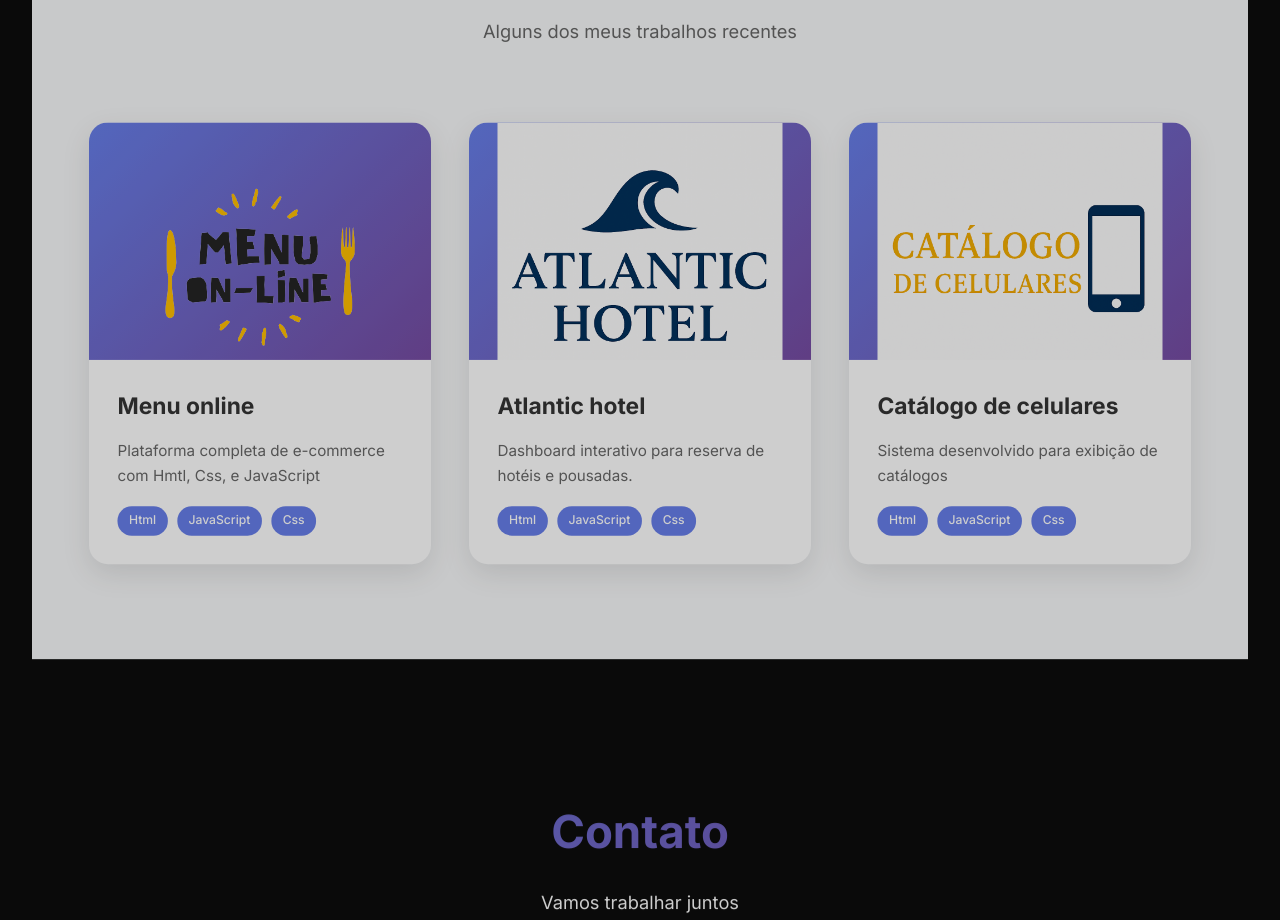
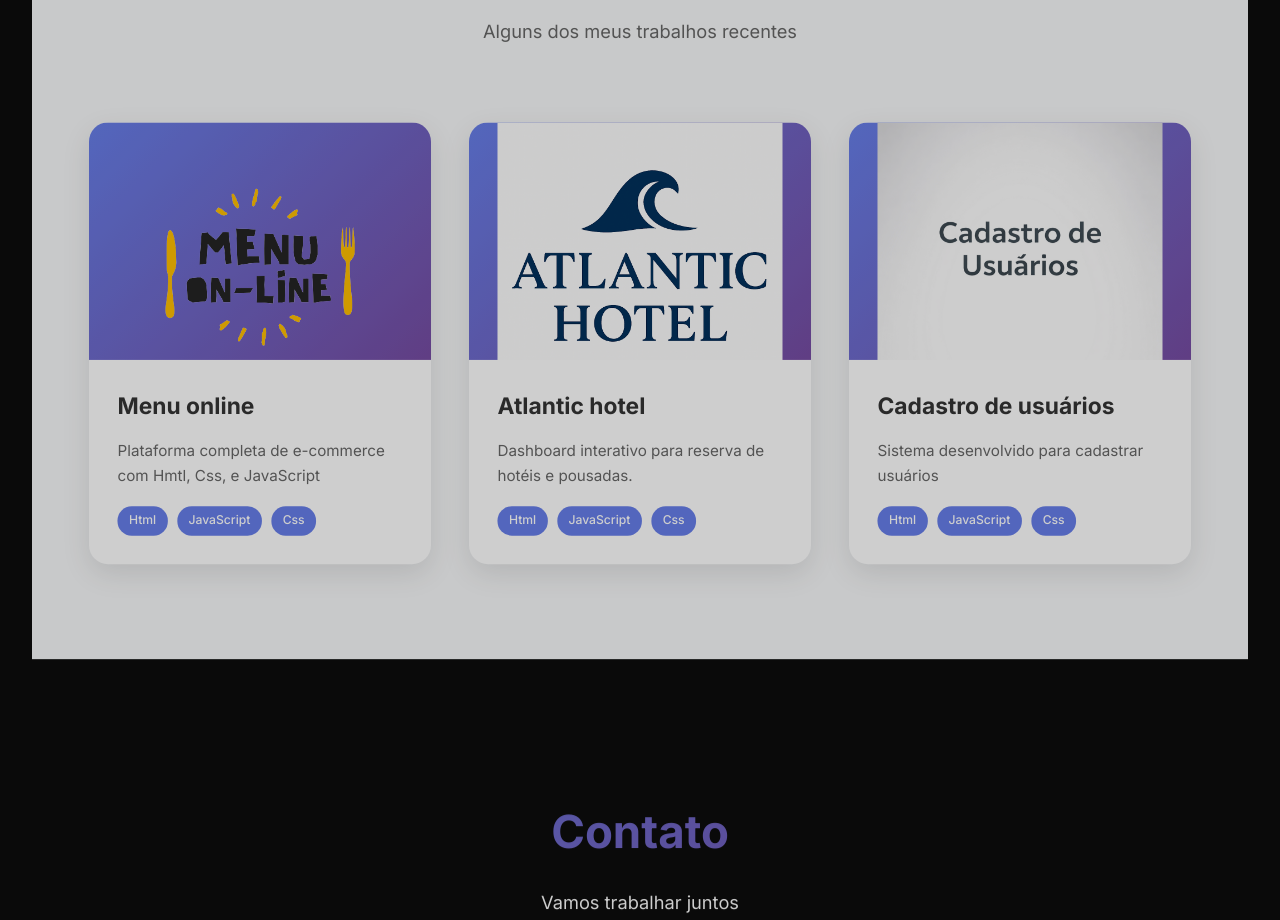
Before and after one commit to lucasartdev/portif-lio, a website: page index.html in a window 1280 px wide. Shown: the part 2470-3390 px from the top of the page. Drawn offline with nearby package versions, Linux system fonts and the light colour scheme.

Commit message:
Update index.html

```diff
--- a/index.html
+++ b/index.html
@@ -200,14 +200,14 @@
                 </div>
                 <div class="project-card">
                     <div class="project-image">
-                        <img class="logo-project" src="./assets/553968ea-07ce-475a-8b7f-5e8154424cf9.png" alt="">
+                        <img class="logo-project" src="./assets/d9329ca6-ff95-4ccd-95d3-0f896bc04378.png" alt="">
                         <div class="project-overlay">
                             <a href="https://lucasartdev.github.io/model-catalogo/" class="project-btn">Ver Projeto</a>
                         </div>
                     </div>
                     <div class="project-content">
-                        <h3>Catálogo de celulares</h3>
-                        <p>Sistema desenvolvido para exibição de catálogos</p>
+                        <h3>Cadastro de usuários</h3>
+                        <p>Sistema desenvolvido para cadastrar usuários</p>
                         <div class="project-tags">
                             <span class="tag">Html</span>
                             <span class="tag">JavaScript</span>
```
